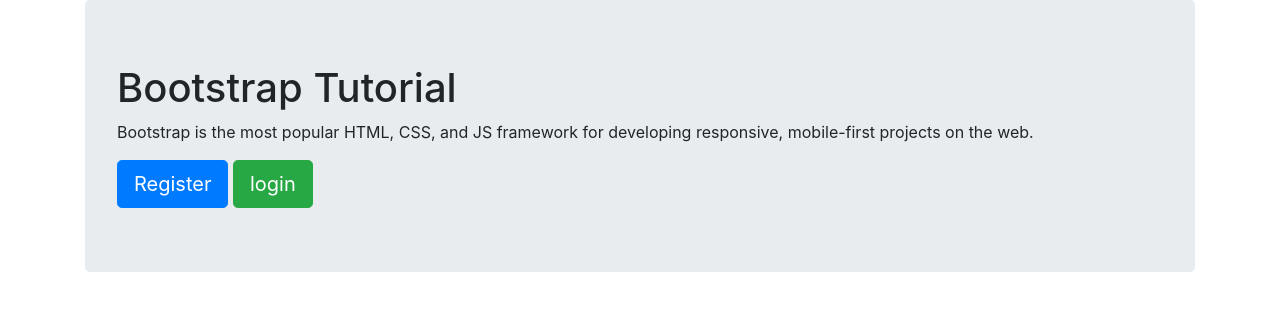
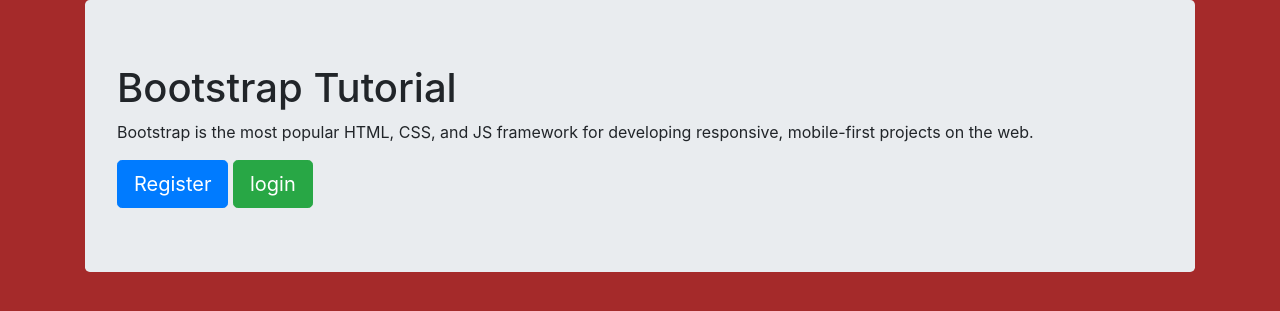
Before and after one commit to boydbugle/simple_flask_app, a Flask app: page / in a window 1280 px wide. Shown: the part 56-367 px from the top of the page. Run offline with Flask 2, Linux system fonts and the light colour scheme; some libraries are stand-ins or nearby versions.

Commit message:
link display to layout file

```diff
--- a/templates/static/index.css
+++ b/static/css/index.css
@@ -1,4 +1,3 @@
-body {
+body{
     background-color: brown;
-    color: blueviolet;
 }
--- a/templates/dynamic.html
+++ b/templates/dynamic.html
@@ -1,9 +1,9 @@
 {% extends 'layout.html'%}
 
 
-{% block styles%}
+{% block styles %}
   {{ super() }}
-  <link rel="stylesheet" href="{{url_for('static',filename='index.css')}}">
+  <link rel="stylesheet" href="{{url_for('static',filename='css/index.css')}}">
 {% endblock %}
 
 {% block body %}
--- a/templates/layout.html
+++ b/templates/layout.html
@@ -4,8 +4,7 @@
     <meta charset="utf-8">
     <title>Sample Flask App</title>
     <link rel="stylesheet" href="https://maxcdn.bootstrapcdn.com/bootstrap/4.0.0/css/bootstrap.min.css">
-    <!-- <link rel="stylesheet" href="styles/index.css"> -->
-
+    {% block styles %}{% endblock %}
   </head>
   <body>
     {% include 'partials/_navbar.html'%}
```
